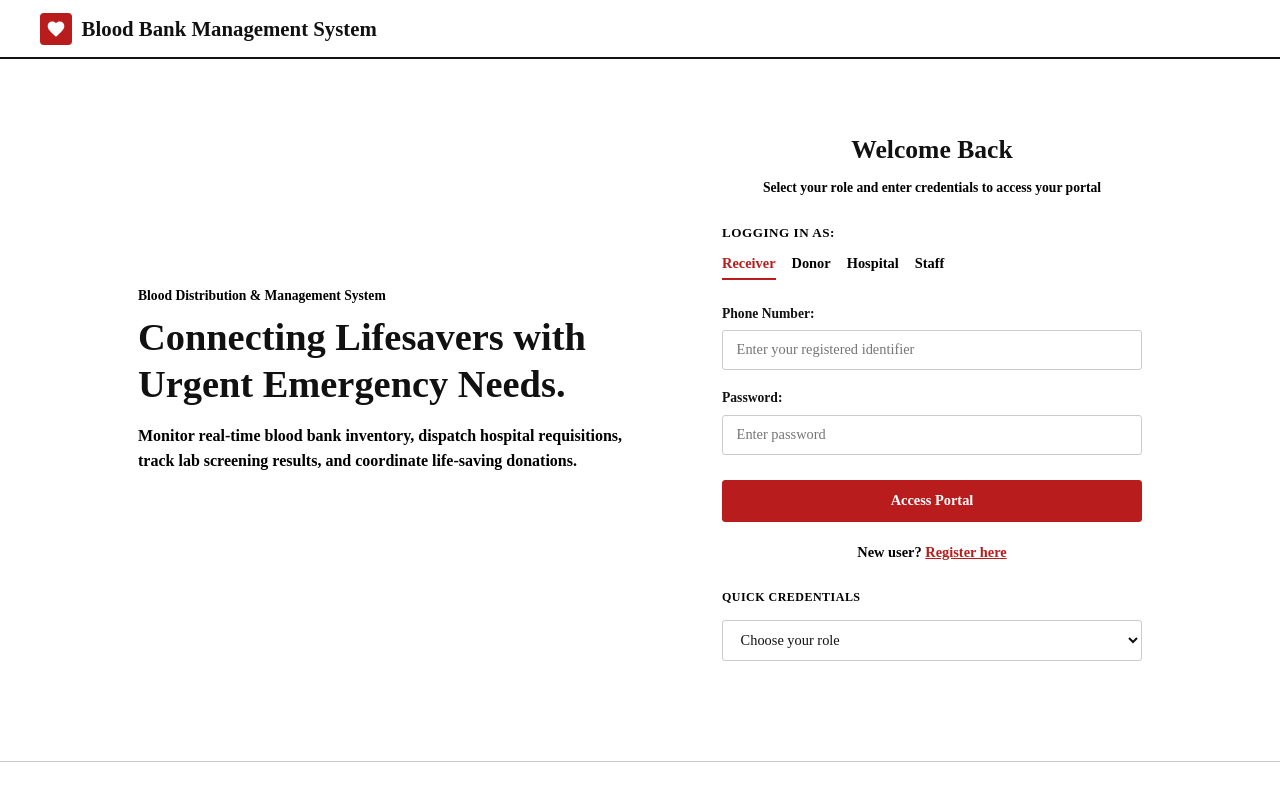
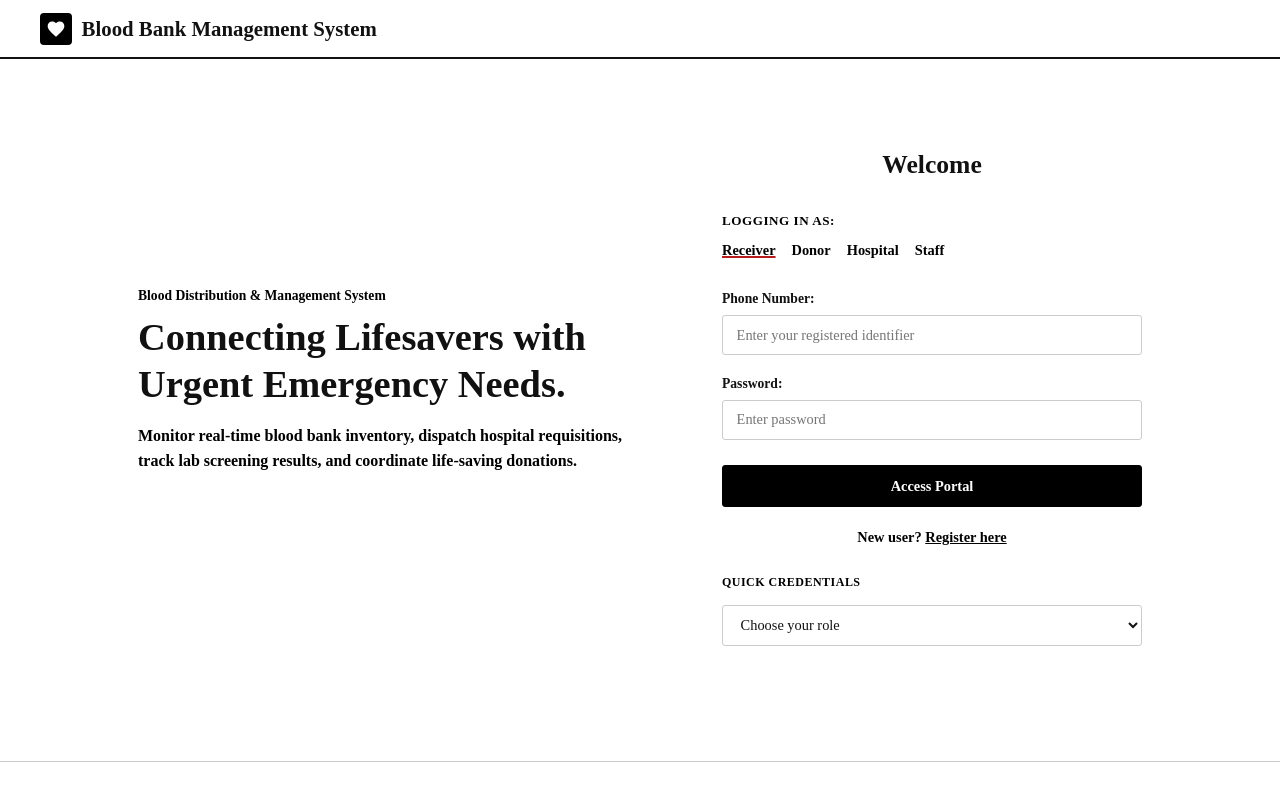
Before and after one commit to Shravya317/blood-bank-management-system, a Flask app: page /auth/login in a window 1280 px wide. Run offline with Flask 3, Linux system fonts and the light colour scheme.

Commit message:
Change Welcome text, update primary color to black, and fix underline style

```diff
--- a/static/css/style.css
+++ b/static/css/style.css
@@ -1,6 +1,6 @@
 :root {
-    --primary-color: #b91c1c;
-    --primary-hover: #991b1b;
+    --primary-color: #000000;
+    --primary-hover: #333333;
     --body-bg: #ffffff;
     --card-bg: #ffffff;
     --card-border: #e0e0e0;
@@ -364,7 +364,6 @@ h1, h2, h3, h4, h5, h6 {
 .role-pill-btn {
     padding: 0.2rem 0;
     text-align: center;
-    border-bottom: 2px solid transparent;
     font-size: 0.9rem;
     font-weight: bold;
     cursor: pointer;
@@ -374,13 +373,14 @@ h1, h2, h3, h4, h5, h6 {
 }
 
 .role-pill-btn:hover {
-    border-color: #999999;
-    background: #f9f9f9;
+    text-decoration: underline;
 }
 
 .role-pill-btn.selected {
-    color: var(--primary-color);
-    border-bottom: 2px solid var(--primary-color);
+    color: #000000;
+    text-decoration: underline;
+    text-decoration-color: #b91c1c;
+    text-decoration-thickness: 2px;
 }
 
 .demo-logins-box {
--- a/templates/login.html
+++ b/templates/login.html
@@ -12,8 +12,8 @@
     </div>
 
     <div class="auth-card">
-        <h2 style="font-size: 1.6rem; margin-bottom: 0.35rem; text-align: center;">Welcome Back</h2>
-        <p style="text-align: center; color: #000000; font-weight: bold; font-size: 0.85rem; margin-bottom: 1.5rem;">Select your role and enter credentials to access your portal</p>
+        <h2 style="font-size: 1.6rem; margin-bottom: 1.5rem; text-align: center;">Welcome</h2>
+
 
         <form method="POST" action="{{ url_for('auth.login') }}" id="loginForm">
             <div class="form-group">
```
